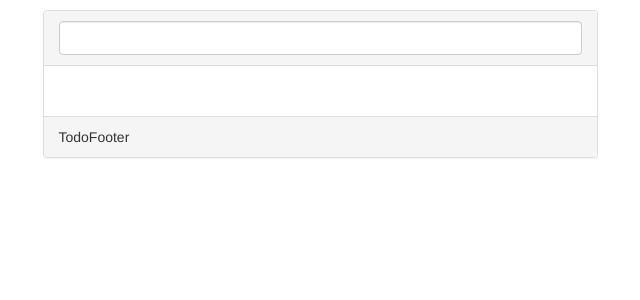
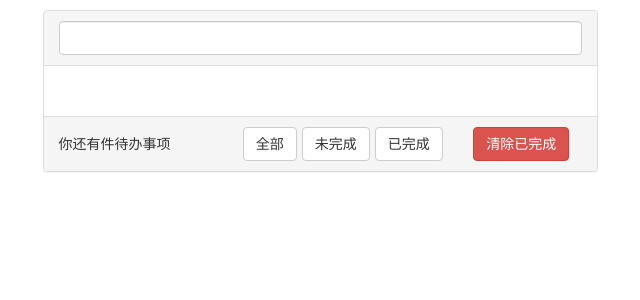
Before and after one commit to zhufengnodejs/zhufeng-todo, a React (Create React App) app: page / in a window 1280 px wide. Shown: the top 300 px of the page, without its empty margins (320-960 px from the left). Built offline with nearby package versions, Linux system fonts and the light colour scheme.

Commit message:
8.实现过滤

```diff
--- a/src/components/TodoFooter.js
+++ b/src/components/TodoFooter.js
@@ -2,8 +2,18 @@ import React,{Component} from 'react';
 export default class TodoFooter extends Component{
     render(){
         return (
-            <div>
-              TodoFooter
+            <div className="row">
+              <div className="col-sm-4">
+                <span style={{lineHeight:'34px'}}>你还有件待办事项</span>
+              </div>
+              <div className="col-sm-5">
+                 <button className="btn btn-default">全部</button>
+                  <button style={{marginLeft:5}} className="btn btn-default">未完成</button>
+                  <button style={{marginLeft:5}} className="btn btn-default">已完成</button>
+              </div>
+              <div className="col-sm-3">
+                 <button className="btn btn-danger">清除已完成</button>
+              </div>
             </div>
         )
     }
```
